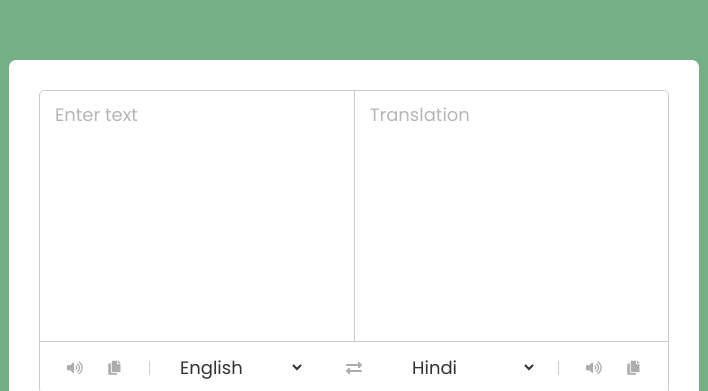
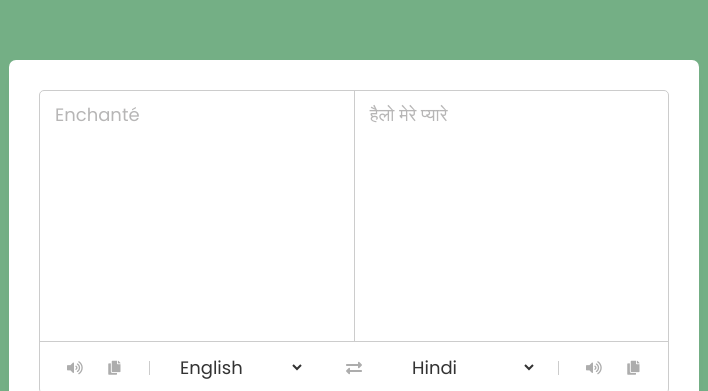
Before and after one commit to Aryan2vb/learn, a plain HTML site: page 3rd/index.html in a window 1280 px wide. Shown: the part 121-512 px from the top of the page, 286-994 px from the left. Drawn offline with Linux system fonts and the light colour scheme.

Commit message:
Update index.html
Placeholder edit

```diff
--- a/3rd/index.html
+++ b/3rd/index.html
@@ -11,8 +11,8 @@
     <div class="container">
       <div class="wrapper">
         <div class="text-input">
-          <textarea spellcheck="false" class="from-text" placeholder="Enter text"></textarea>
-          <textarea spellcheck="false" readonly disabled class="to-text" placeholder="Translation"></textarea>
+          <textarea spellcheck="false" class="from-text" placeholder="Enchanté"></textarea>
+          <textarea spellcheck="false" readonly disabled class="to-text" placeholder="हैलो मेरे प्यारे"></textarea>
         </div>
         <ul class="controls">
           <li class="row from">
```
